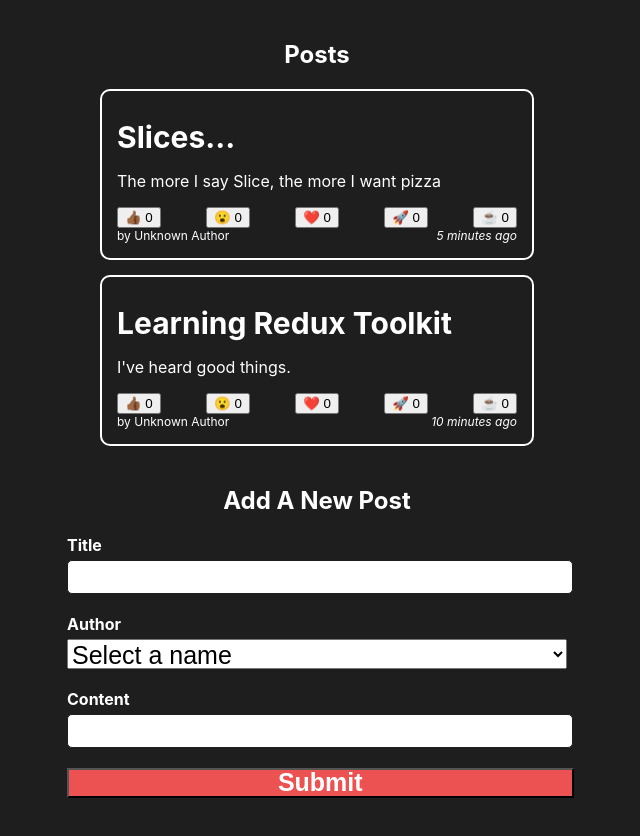
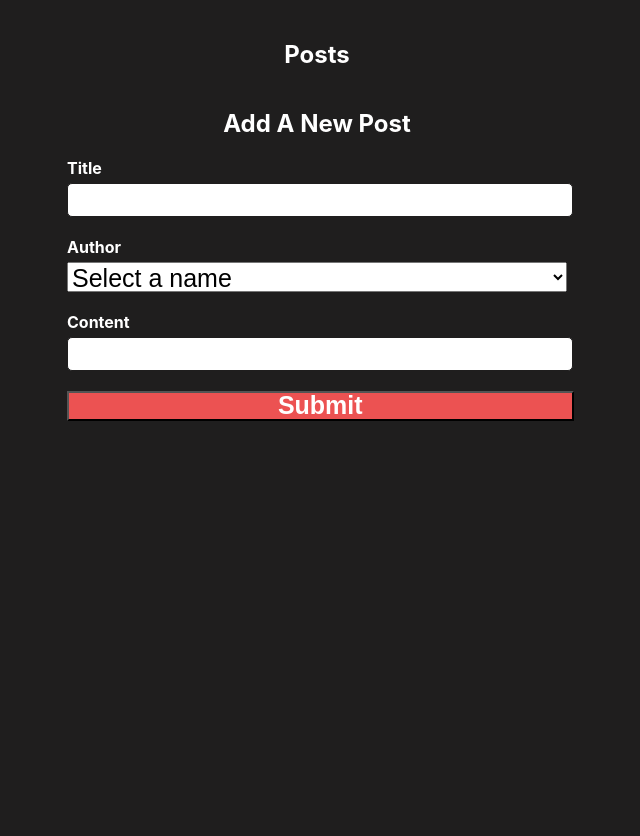
Before and after one commit to tagbochinedu/Bulletin-Board, a React (Create React App) app: page / in a window 1280 px wide. Shown: the top 836 px of the page, without its empty margins (323-963 px from the left). Built offline with nearby package versions, Linux system fonts and the light colour scheme.

Commit message:
async thunk code revision

```diff
--- a/src/Features/Post/postSlice.js
+++ b/src/Features/Post/postSlice.js
@@ -1,22 +1,9 @@
-import { createSlice, nanoid } from "@reduxjs/toolkit";
+import { createSlice, nanoid, createAsyncThunk } from "@reduxjs/toolkit";
 import { sub } from "date-fns";
 
-const initialState = [
-  {
-    id: "1",
-    title: "Learning Redux Toolkit",
-    content: "I've heard good things.",
-    date: sub(new Date(), { minutes: 10 }).toISOString(),
-    reactions: { thumbsUp: 0, wow: 0, heart: 0, rocket: 0, coffee: 0 },
-  },
-  {
-    id: "2",
-    title: "Slices...",
-    content: "The more I say Slice, the more I want pizza",
-    date: sub(new Date(), { minutes: 5 }).toISOString(),
-    reactions: { thumbsUp: 0, wow: 0, heart: 0, rocket: 0, coffee: 0 },
-  },
-];
+const initialState = {
+  posts: [], status: 'idle', error:null
+}
 //This is a method which accepts an initial state, an object of reducer functions, and a "slice name", and automatically generates action creators and action types that correspond to the reducers and state
 const postSlice = createSlice({
   name: "posts",
@@ -24,7 +11,7 @@
   reducers: {
     postAdd: {
       reducer(state, action) {
-        state.push(action.payload);
+        state.posts.push(action.payload);
       },
       //In the event that the action.payload has to be the mutated a bit, the prepare() callback is used to make additions or remove things from it.
       prepare(body) {
@@ -42,15 +29,15 @@
     },
     reactionAdded(state, action) {
       const { postId, reaction } = action.payload;
-      const existingPost = state.find((post) => post.id === postId);
-      if (existingPost) {cd
+      const existingPost = state.posts.find((post) => post.id === postId);
+      if (existingPost) {
         existingPost.reactions[reaction]++;
       }
     },
   },
 });
 
-export const selectAllPosts = (state) => state.posts;
+export const selectAllPosts = (state) => state.posts.posts;
 //the createSlice creates an action creator function which returns an action. An action is an object which contains type and payload keys
 export const { postAdd, reactionAdded } = postSlice.actions;
 
```
